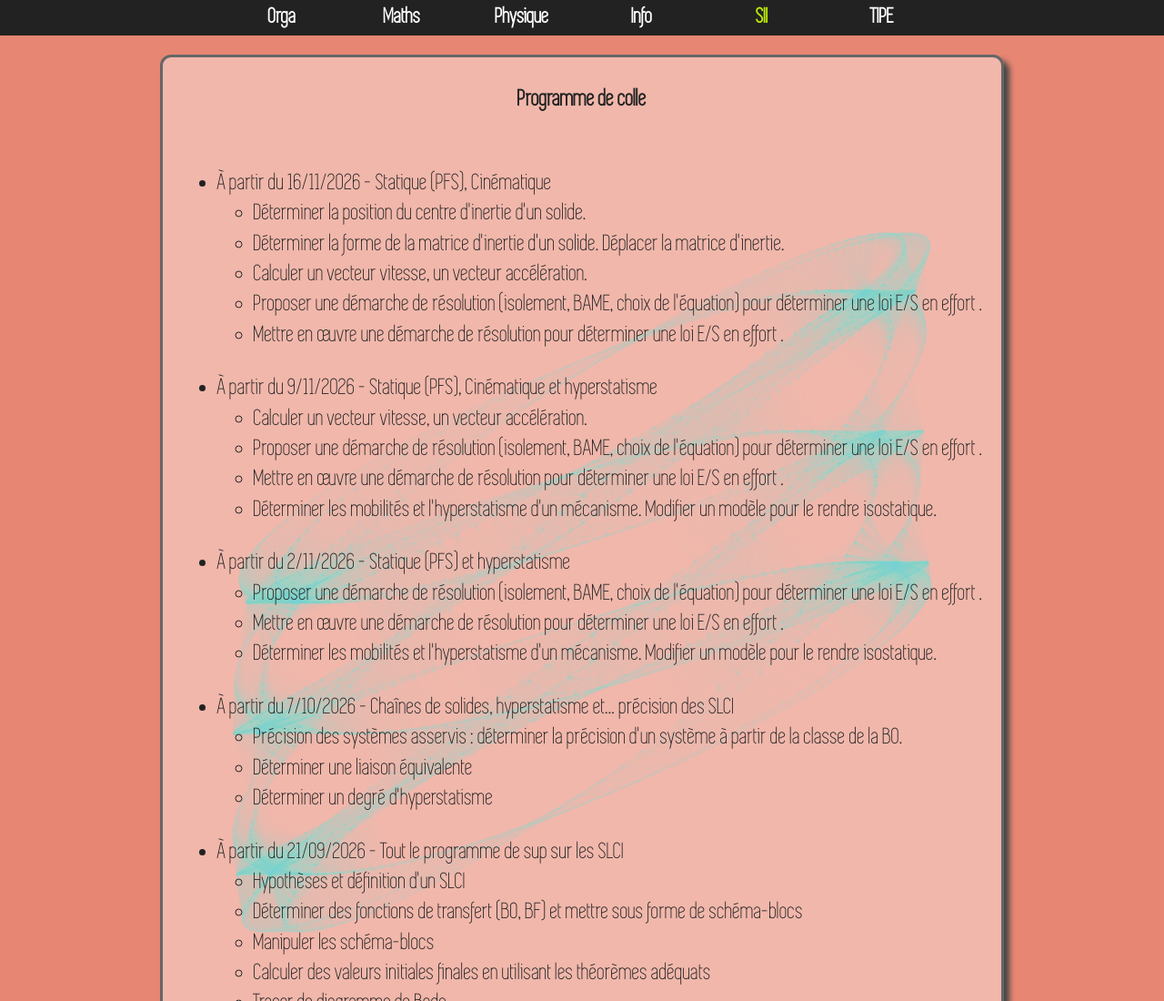
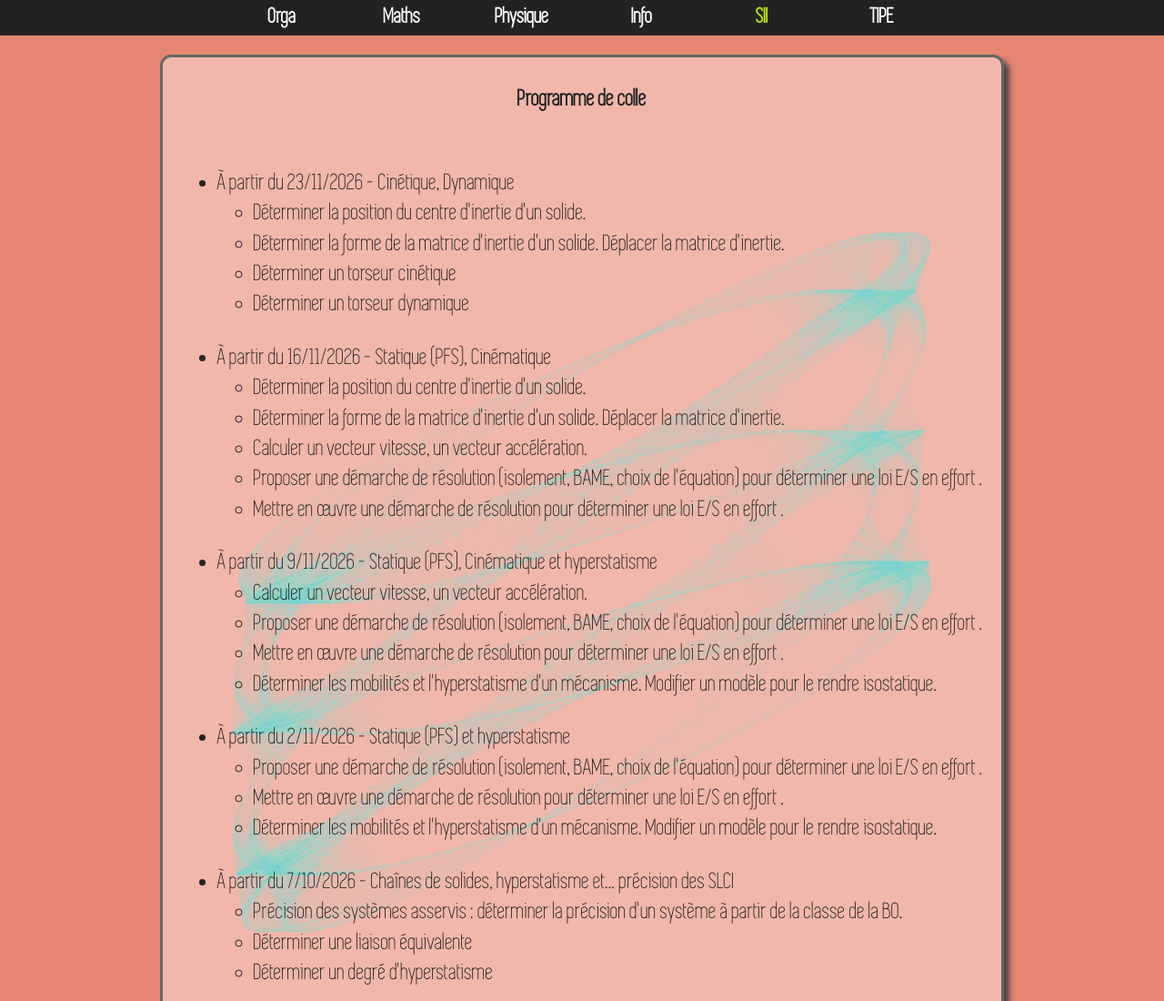
Before and after one commit to psietoilelamartin/psietoilelamartin.github.io, a plain HTML site: page sii/colles.html in a window 1280 px wide. Shown: the top 1100 px of the page at 91% size. Drawn offline with Linux system fonts and the light colour scheme.

Commit message:
Update colles.html

```diff
--- a/sii/colles.html
+++ b/sii/colles.html
@@ -92,6 +92,16 @@
 
 		-->
 		<ul>
+		<li> À partir du 23/11/2026 - Cinétique, Dynamique </li>
+		<ul>
+		<li> Déterminer la position du centre d'inertie d'un solide.</li>
+		<li> Déterminer la forme de la matrice d'inertie d'un solide. Déplacer la matrice d'inertie.</li>
+		<li> Déterminer un torseur cinétique
+		<li> Déterminer un torseur dynamique
+		</ul>
+		</ul>
+
+		<ul>
 		<li> À partir du 16/11/2026 - Statique (PFS), Cinématique</li>
 		<ul>
 		<li> Déterminer la position du centre d'inertie d'un solide.</li>
```
